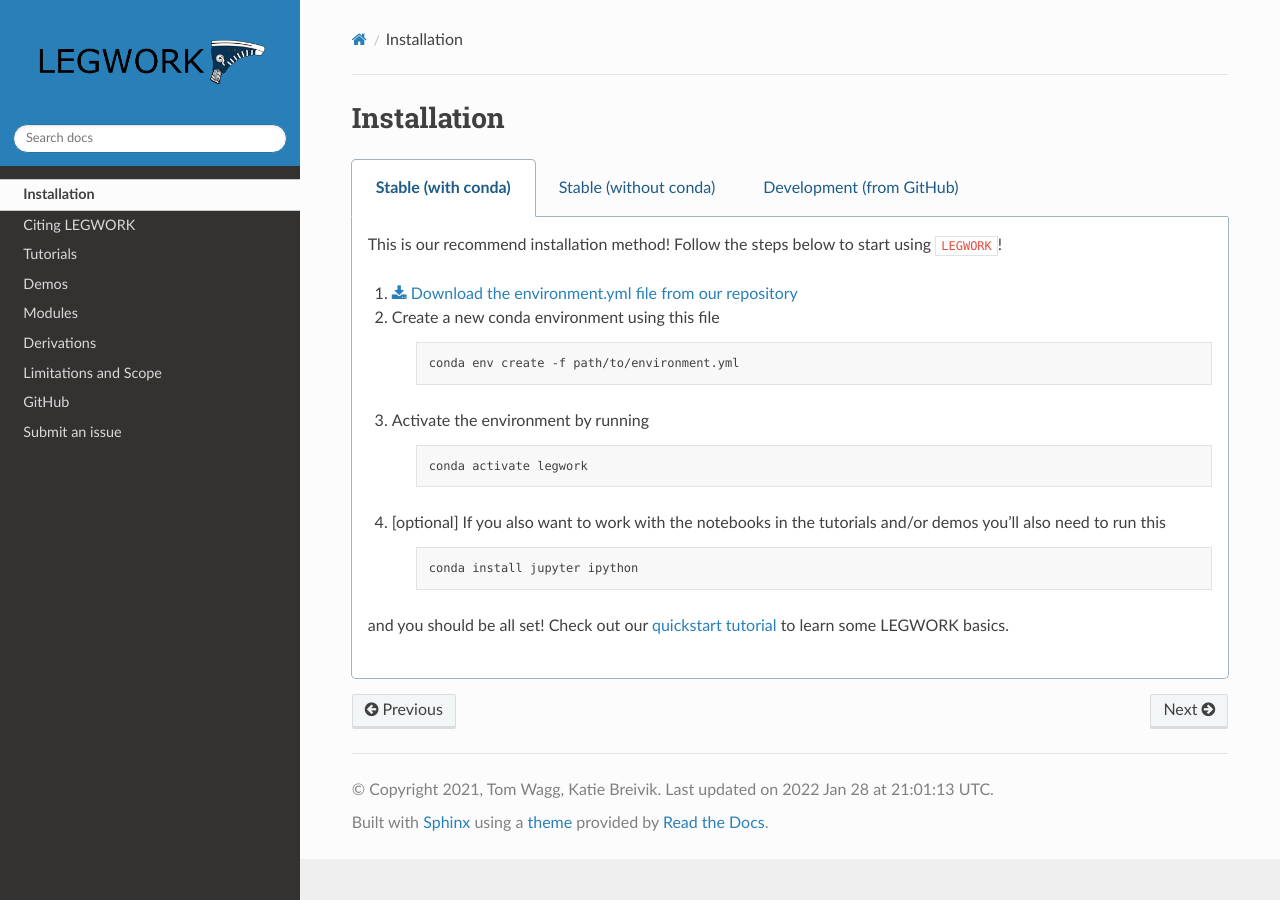
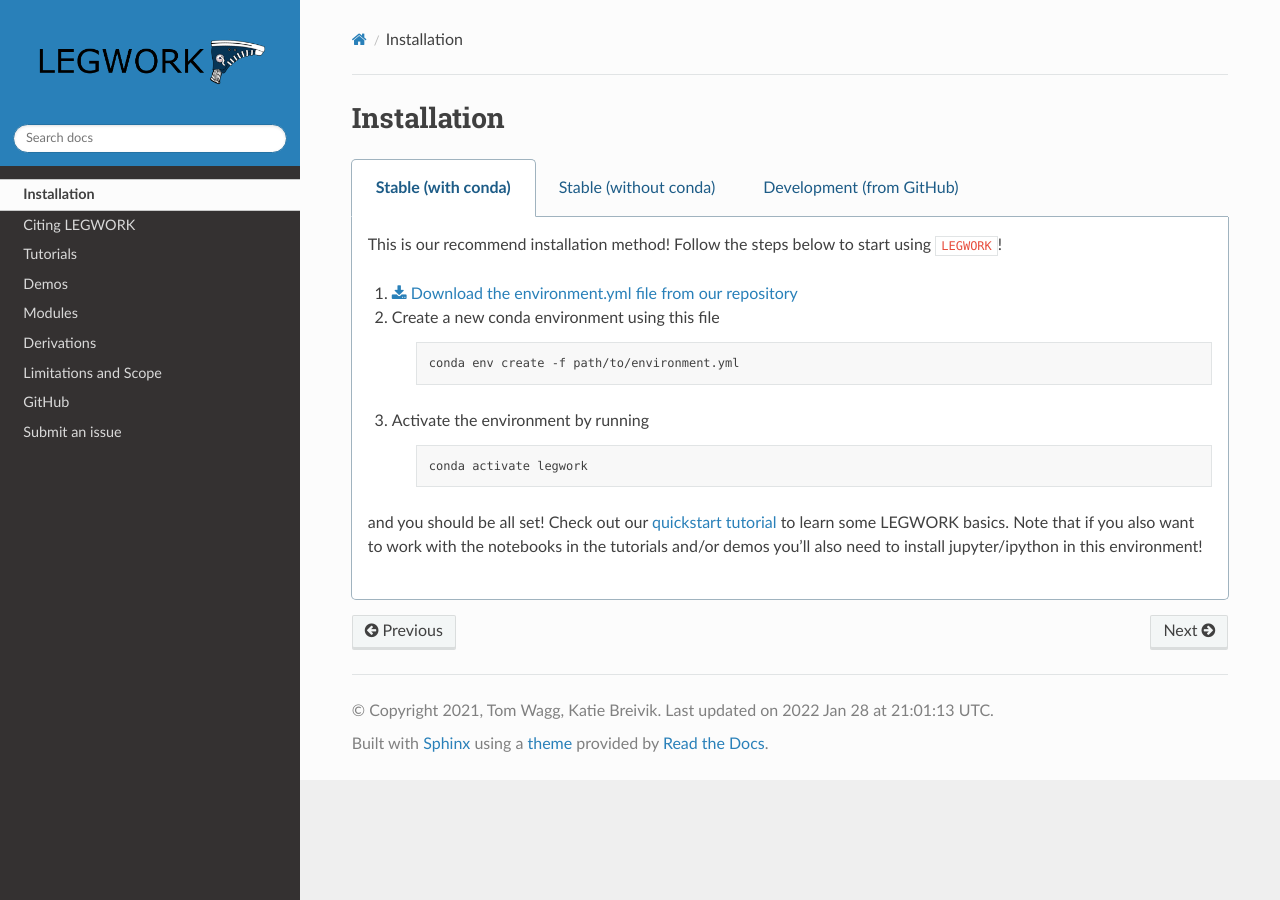
Before and after one commit to TeamLEGWORK/LEGWORK, a Sphinx documentation site: the page built from docs/install.rst, in a window 1280 px wide. Built offline with Sphinx 7.4.7 and the Read the Docs theme 2.0.0, drawn with Linux system fonts in a browser that asks for light colours; pages that are not in the unit, such as notebooks, are missing from menus.

Commit message:
let users install jupyter/ipython by themselves

```diff
--- a/docs/install.rst
+++ b/docs/install.rst
@@ -20,13 +20,8 @@
 
                 conda activate legwork
 
-        #. [optional] If you also want to work with the notebooks in the tutorials and/or demos you'll also need to run this
-
-            .. code-block:: bash
-
-                conda install jupyter ipython
-
         and you should be all set! Check out our `quickstart tutorial <notebooks/Quickstart.ipynb>`__ to learn some LEGWORK basics.
+        Note that if you also want to work with the notebooks in the tutorials and/or demos you'll also need to install jupyter/ipython in this environment!
 
     .. tab:: Stable (without conda)
 
@@ -36,6 +31,9 @@
         .. code-block:: bash
 
             pip install legwork
+
+        and you should be all set! Check out our `quickstart tutorial <notebooks/Quickstart.ipynb>`__ to learn some LEGWORK basics.
+        Note that if you also want to work with the notebooks in the tutorials and/or demos you'll also need to install jupyter/ipython in this environment!
 
     .. tab:: Development (from GitHub)
 
@@ -70,8 +68,5 @@
 
             pip install .
 
-        Keep in mind that if you want to work with the notebooks in the tutorials/demos you'll also need to run the following
-
-        .. code-block:: bash
-
-            conda install jupyter ipython
+        and you should be all set! Check out our `quickstart tutorial <notebooks/Quickstart.ipynb>`__ to learn some LEGWORK basics.
+        Note that if you also want to work with the notebooks in the tutorials and/or demos you'll also need to install jupyter/ipython in this environment!
```
